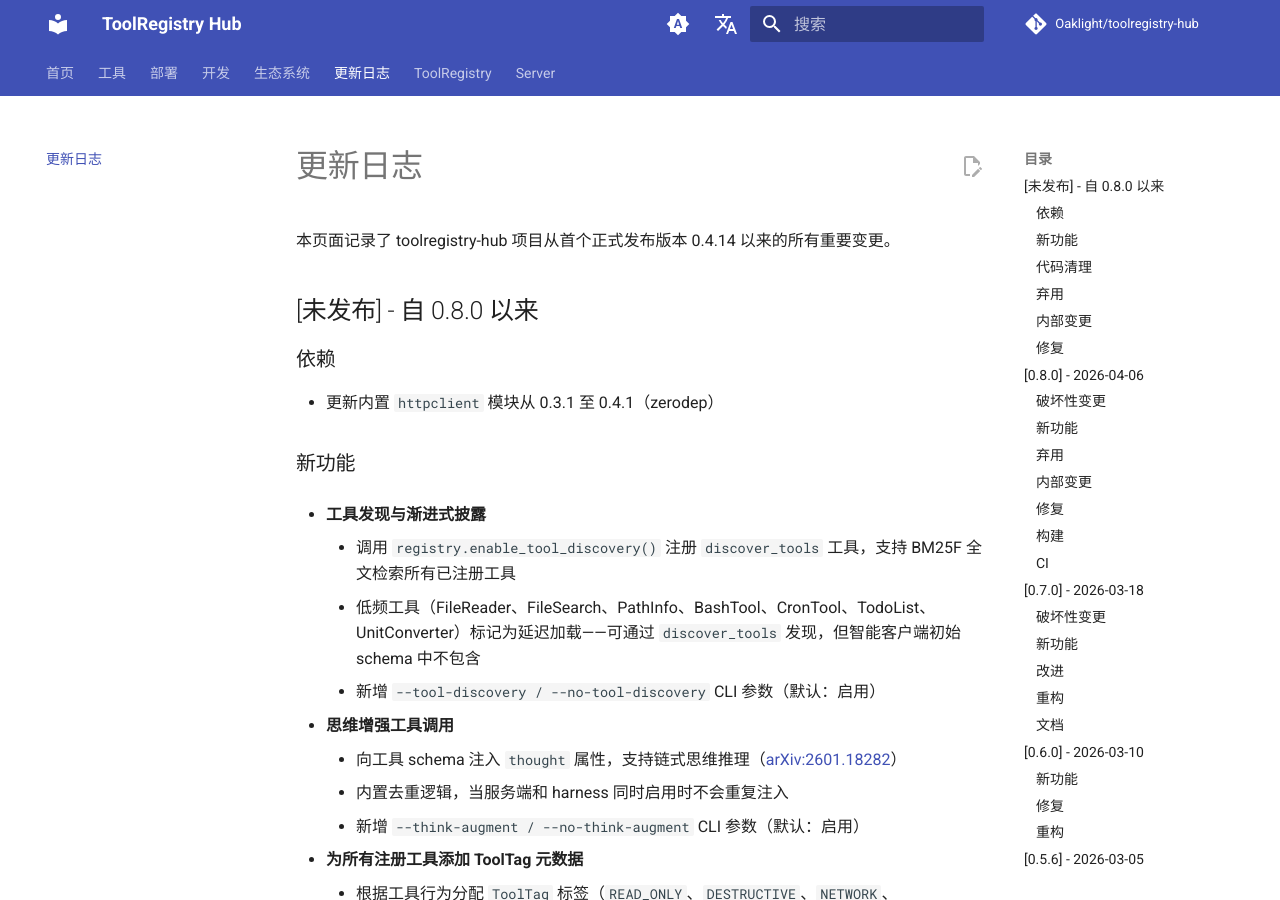
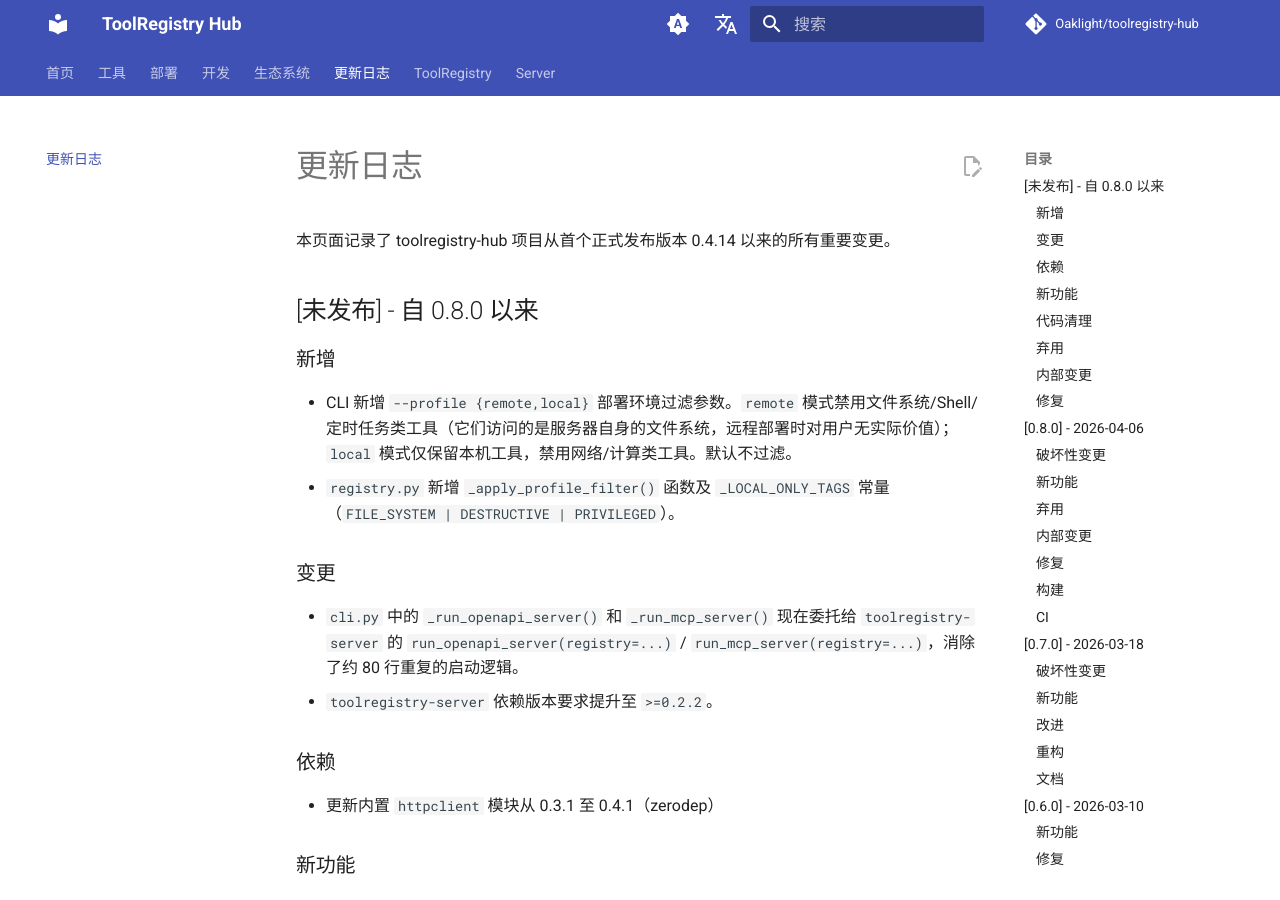
Before and after one commit to Oaklight/toolregistry-hub, an MkDocs documentation site: the page built from docs/changelog.md, in a window 1280 px wide and 900 px high. Built offline with MkDocs 1.6.1 and Material for MkDocs 9.7.7, drawn with Linux system fonts in a browser that asks for light colours; comment, search, counter and statistics services are not loaded.

Commit message:
docs: add --profile 参数及 CLI 委托变更日志条目

```diff
--- a/docs/changelog.md
+++ b/docs/changelog.md
@@ -11,6 +11,14 @@
 本页面记录了 toolregistry-hub 项目从首个正式发布版本 0.4.14 以来的所有重要变更。
 
 ## [未发布] - 自 0.8.0 以来
+
+### 新增
+- CLI 新增 `--profile {remote,local}` 部署环境过滤参数。`remote` 模式禁用文件系统/Shell/定时任务类工具（它们访问的是服务器自身的文件系统，远程部署时对用户无实际价值）；`local` 模式仅保留本机工具，禁用网络/计算类工具。默认不过滤。
+- `registry.py` 新增 `_apply_profile_filter()` 函数及 `_LOCAL_ONLY_TAGS` 常量（`FILE_SYSTEM | DESTRUCTIVE | PRIVILEGED`）。
+
+### 变更
+- `cli.py` 中的 `_run_openapi_server()` 和 `_run_mcp_server()` 现在委托给 `toolregistry-server` 的 `run_openapi_server(registry=...)` / `run_mcp_server(registry=...)`，消除了约 80 行重复的启动逻辑。
+- `toolregistry-server` 依赖版本要求提升至 `>=0.2.2`。
 
 ### 依赖
 
```
